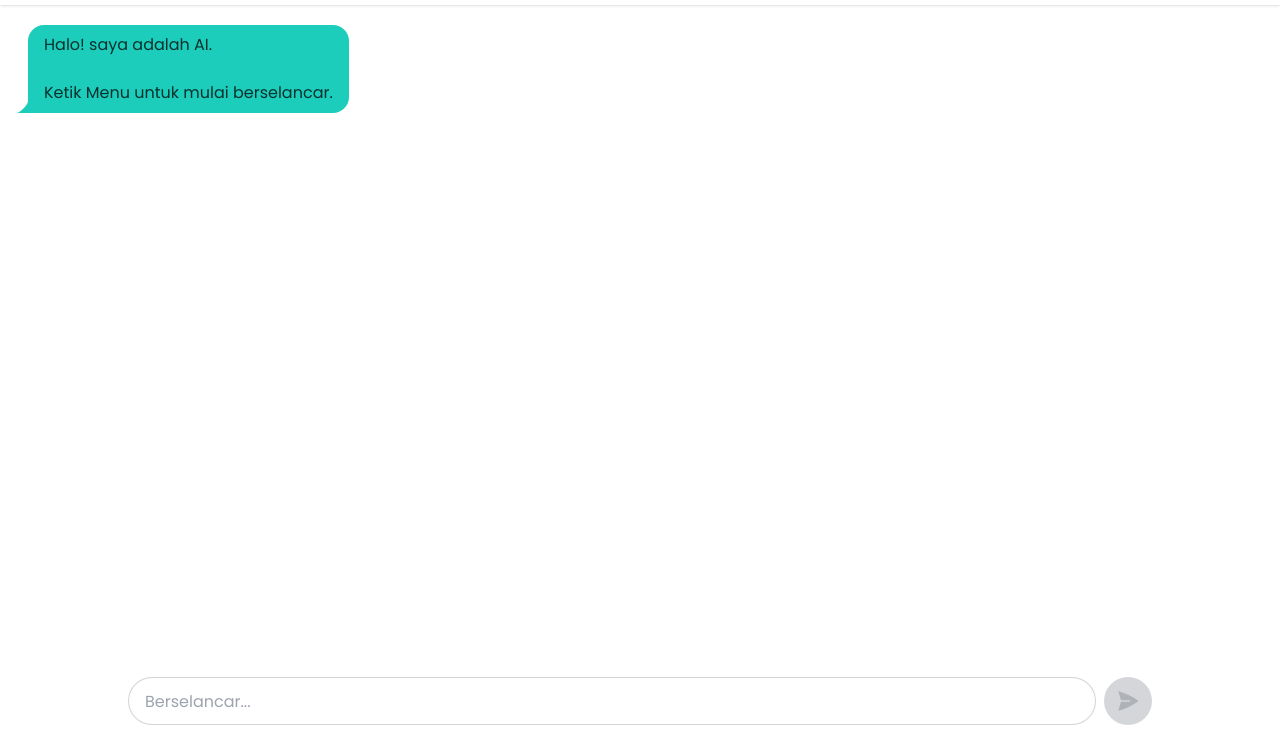
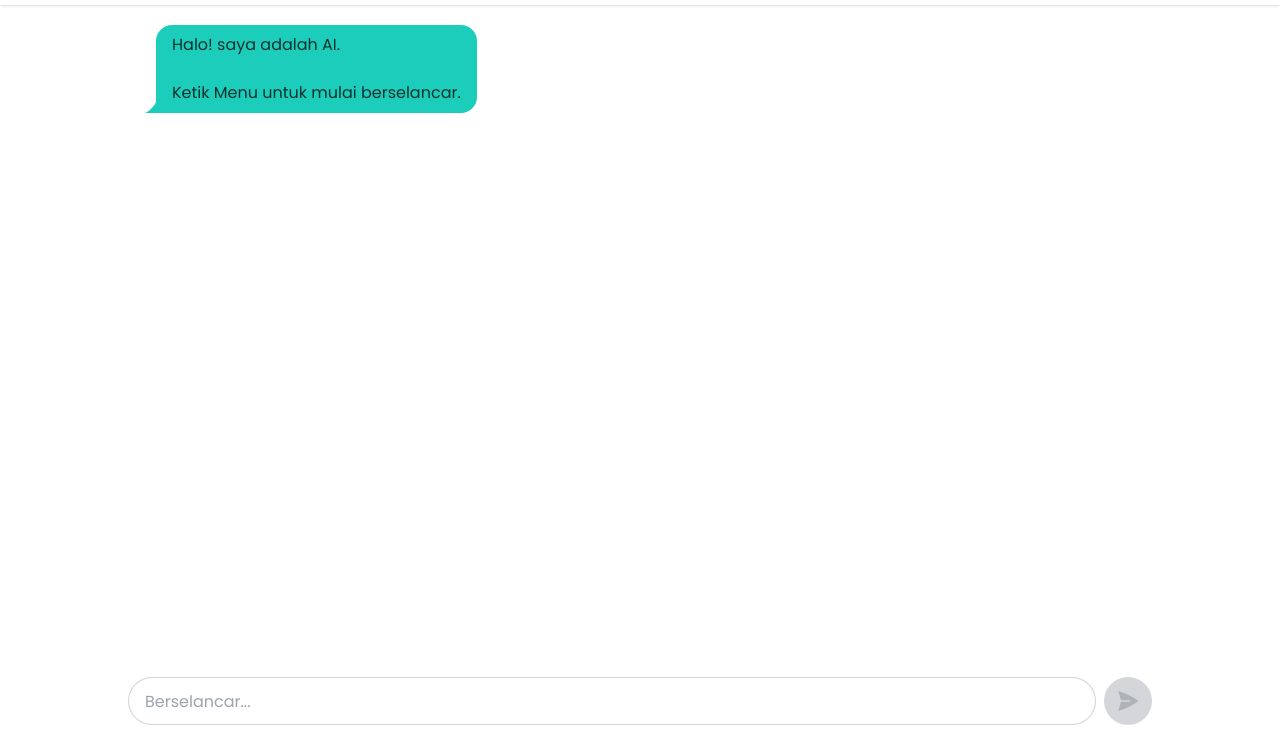
Before and after one commit to rehanaf/reyzeecbz, a website: page index.html in a window 1280 px wide. Shown: the part 59-800 px from the top of the page. Drawn offline with Linux system fonts and the light colour scheme.

Commit message:
Update index.html

```diff
--- a/index.html
+++ b/index.html
@@ -39,7 +39,7 @@
       </a>
     </div>
   </nav>
-  <main class="p-4 pb-24">
+  <main class="p-4 pb-24 max-w-screen-lg m-auto">
     <div id="chat-box">
       <div class="chat chat-start">
         <div class="chat-bubble chat-bubble-accent">Halo! saya adalah AI. <br/><br/>Ketik Menu untuk mulai berselancar. </div>
```
